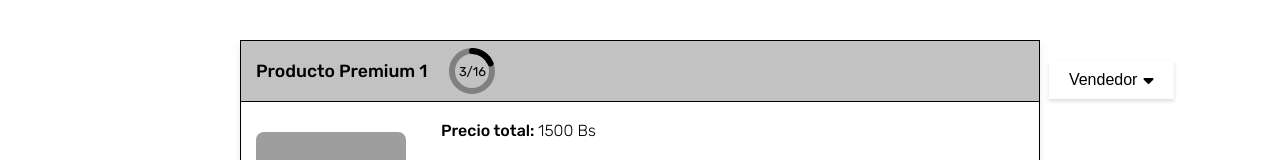
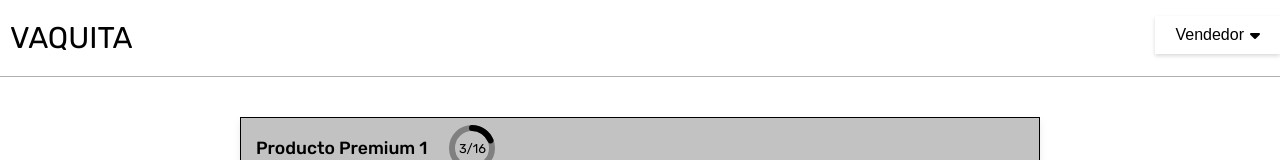
Before and after one commit to vaquita-bo/vaquita-front, an Angular app: page /vendedor in a window 1280 px wide. Shown: the top 160 px of the page. Built offline with nearby package versions, Linux system fonts and the light colour scheme; grey boxes are pictures that could not be loaded.

Commit message:
[FIX] adding navbar structure and style similar to customer's one

```diff
--- a/src/app/customer/components/customer-navbar/customer-navbar.component.css
+++ b/src/app/customer/components/customer-navbar/customer-navbar.component.css
@@ -20,6 +20,7 @@
         }
 
         .left .logo{
+            margin: 10px;
             font-size: 30px;
         }
 
--- a/src/app/proveedores/components/navbar-proveedor/navbar-proveedor.component.css
+++ b/src/app/proveedores/components/navbar-proveedor/navbar-proveedor.component.css
@@ -1,8 +1,5 @@
 .dropdown {
-  position: absolute;
-  top: 10%;
-  left: 80%;
-  transform: translate(20%, -50%);
+  position: relative;
 }
 
 .dropbtn {
@@ -28,7 +25,7 @@
 
 
 .dropdown-content {
-  position: absolute;
+  position: relative;
   background-color: #C2C2C2;
   min-width: 125px;
   box-shadow: 0 4px 8px rgba(0, 0, 0, 0.15);
@@ -48,3 +45,44 @@
 .dropdown-content a:hover {
   background-color: white;
 }
+
+
+.navbar-section{
+  height: 76px;
+  display: flex;
+  justify-content: space-between;
+  align-items: center;
+  justify-content: center;
+  border-bottom: 1px solid #aeaeae;
+
+  nav{
+    height: 44px;
+    width: 100% ; /* Aplicar a demas componentes */
+    max-width: 1400px; /* Aplicar a demas componentes */
+    display: flex;
+    justify-content: space-between;
+    .left, .right{
+        display: flex;
+        align-items: center;
+    }
+
+    .left .logo{
+        margin: 10px;
+        font-size: 30px;
+    }
+}
+
+@media (max-width: 768px){
+    border-bottom: 1px solid #d3d3d3;
+    nav .left .logo{
+        margin: 15px;/* aplicar a demas componentes, tal vez a la derecha tmbn */
+        font-size: 30px;
+    }
+    nav .right {
+        display: flex;
+        align-items: center;
+        justify-content:end;
+
+    }
+}
+}
--- a/src/app/proveedores/components/navbar-proveedor/navbar-proveedor.component.html
+++ b/src/app/proveedores/components/navbar-proveedor/navbar-proveedor.component.html
@@ -1,9 +1,15 @@
 <head>
   <link rel="stylesheet" href="https://cdnjs.cloudflare.com/ajax/libs/font-awesome/6.4.0/css/all.min.css">
 </head>
+<article>
+  <section class="navbar-section">
+    <nav class="navbar-proveedor">
+      <div class="left">
+        <div class="logo">VAQUITA</div>
+      </div>
 
-<nav class="navbar-proveedor">
-  <div class="navbar-content">
+      <div class="rigth navbar-content">
+        <div class="menu">
           <div class="dropdown" (mouseenter)="dropdownAbierto = true"
               (mouseleave)="dropdownAbierto = false">
             <button class="dropbtn">
@@ -16,5 +22,8 @@
               </a>
             </div>
           </div>
+        </div> <!--end menu-->
       </div>
     </nav>
+  </section>
+</article>
```
Lines whose indentation alone changed are shown as unchanged.
